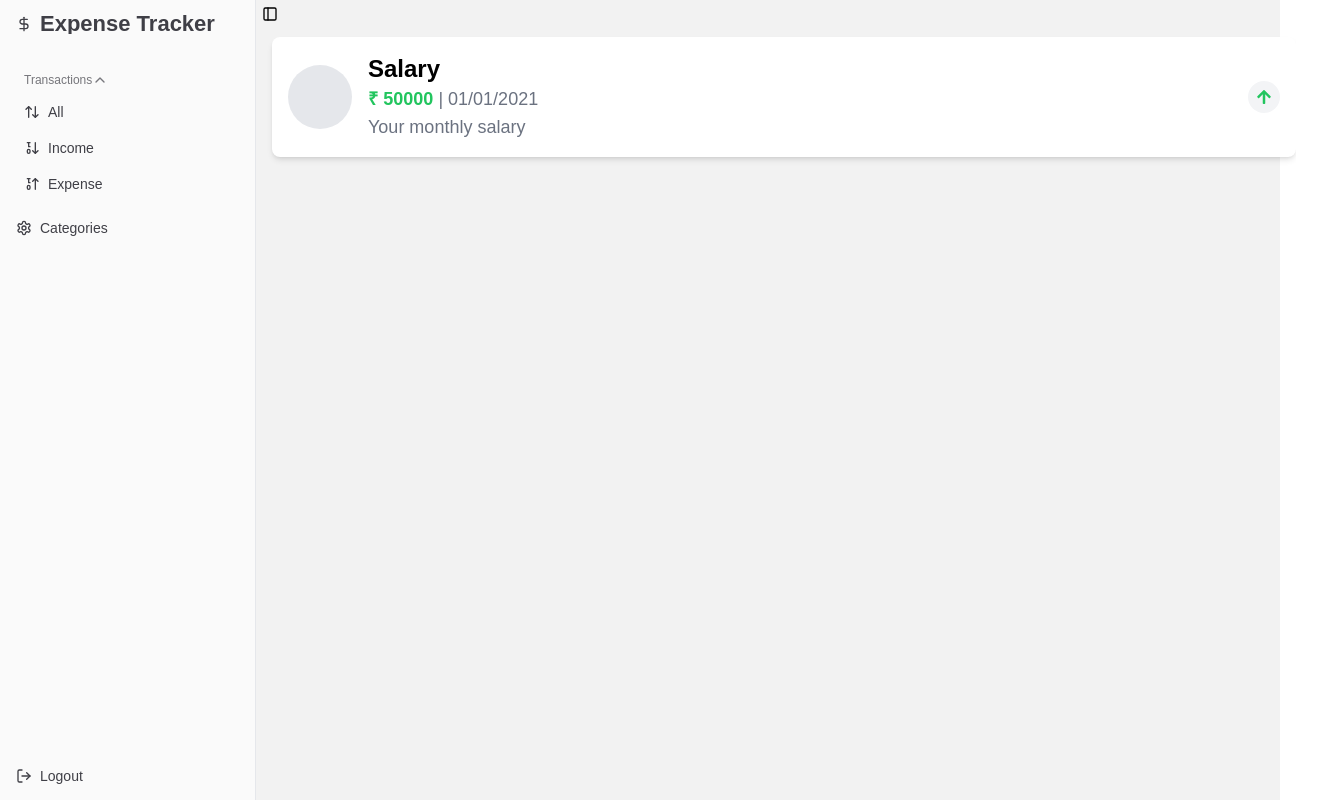
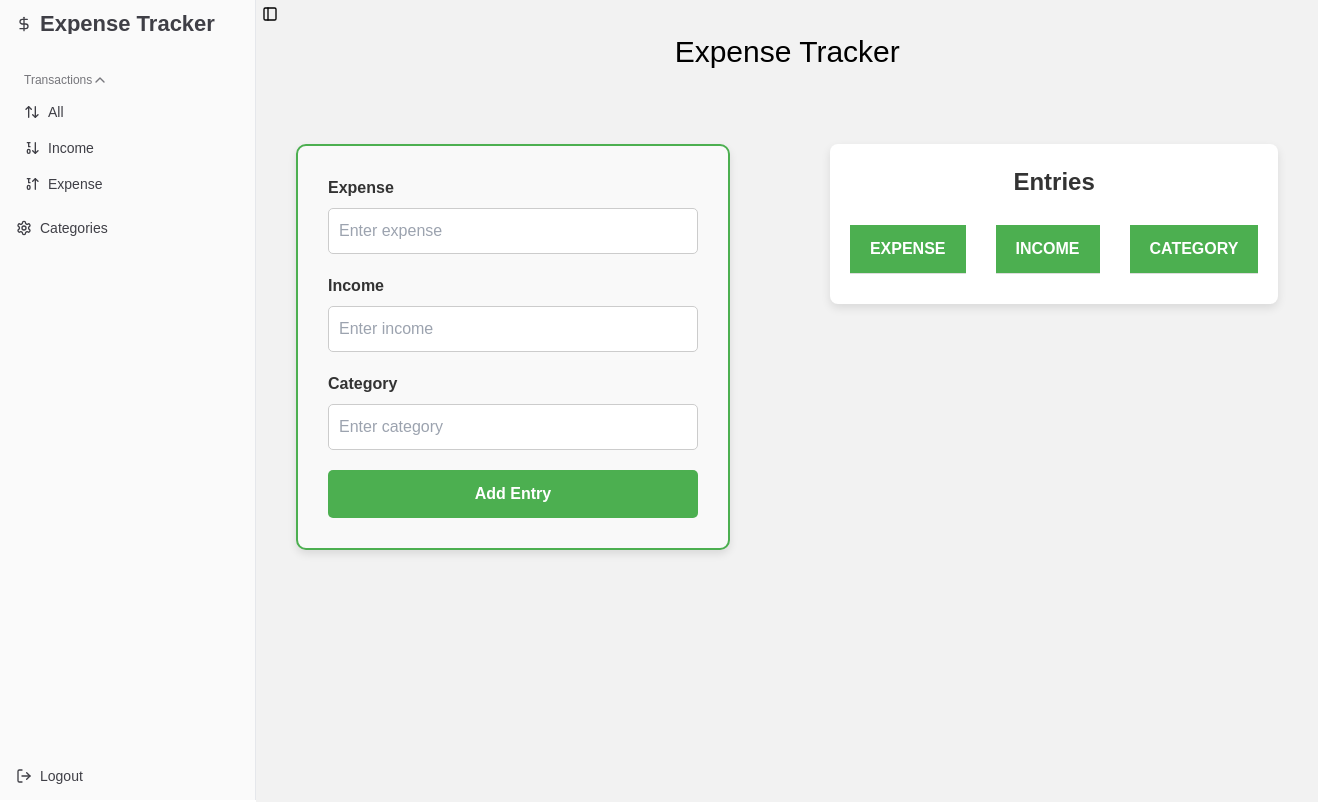
Before and after one commit to DhawalPatel-Mtech/the-optimizers, a Next.js app in the folder frontend/: page /income in a window 1280 px wide. Shown: the top 802 px of the page, 1318 px wide, since content can reach past the window. Built offline with nearby package versions, Linux system fonts and the light colour scheme.

Commit message:
ui changes in form

```diff
--- a/frontend/src/app/Categories/page.js
+++ b/frontend/src/app/Categories/page.js
@@ -13,13 +13,24 @@ export default function TablePage() {
 
   return (
     <div>
-      <h2>Expense Tracker</h2>
+      <h2
+        style={{
+          marginBottom: "30px",
+          textAlign: "center",
+          font: "bold",
+          fontSize: "30px",
+        }}
+      >
+        Expense Tracker
+      </h2>
       <div
         style={{
           display: "flex",
           height: "100vh",
           background: "#f2f2f2",
           width: "83vw",
+          gap: "100px",
+          padding: "40px",
         }}
       >
         <FormComponent onAddEntry={handleAddEntry} />
--- a/frontend/src/app/expense/page.js
+++ b/frontend/src/app/expense/page.js
@@ -13,13 +13,24 @@ export default function TablePage() {
 
   return (
     <div>
-      <h2>Expense Tracker</h2>
+      <h2
+        style={{
+          marginBottom: "30px",
+          textAlign: "center",
+          font: "bold",
+          fontSize: "30px",
+        }}
+      >
+        Expense Tracker
+      </h2>
       <div
         style={{
           display: "flex",
           height: "100vh",
           background: "#f2f2f2",
           width: "83vw",
+          gap: "100px",
+          padding: "40px",
         }}
       >
         <FormComponent onAddEntry={handleAddEntry} />
--- a/frontend/src/app/income/page.js
+++ b/frontend/src/app/income/page.js
@@ -1,13 +1,41 @@
-import TransactionCard from "@/components/TransactionCard";
+"use client";
+import { useState } from "react";
+import FormComponent from "../../components/Form";
+import TableComponent from "../../components/AllTransaction";
+// import styles from "./TablePage.module.css";
 
-export default function Income() {
+export default function TablePage() {
+  const [entries, setEntries] = useState([]);
+
+  const handleAddEntry = (entry) => {
+    setEntries((prevEntries) => [...prevEntries, entry]);
+  };
+
   return (
-    <TransactionCard
-      type="income"
-      categoryName="Salary"
-      categoryDesciption="Your monthly salary"
-      amount={50000}
-      date="01/01/2021"
-    />
+    <div>
+      <h2
+        style={{
+          marginBottom: "30px",
+          textAlign: "center",
+          font: "bold",
+          fontSize: "30px",
+        }}
+      >
+        Expense Tracker
+      </h2>
+      <div
+        style={{
+          display: "flex",
+          height: "100vh",
+          background: "#f2f2f2",
+          width: "83vw",
+          gap: "100px",
+          padding: "40px",
+        }}
+      >
+        <FormComponent onAddEntry={handleAddEntry} />
+        <TableComponent entries={entries} />
+      </div>
+    </div>
   );
 }
--- a/frontend/src/components/AllTransaction/AllTransaction.module.css
+++ b/frontend/src/components/AllTransaction/AllTransaction.module.css
@@ -1,7 +1,9 @@
 .tableContainer {
   padding: 20px;
+  flex: 1;
   max-width: 800px;
-  margin: auto;
+  /* margin: auto; */
+  height: max-content;
   background-color: #fff;
   box-shadow: 0 4px 10px rgba(0, 0, 0, 0.1);
   border-radius: 8px;
--- a/frontend/src/components/AllTransaction/index.js
+++ b/frontend/src/components/AllTransaction/index.js
@@ -6,15 +6,28 @@ export default function TableComponent({ entries }) {
       <h3 className={styles.tableTitle}>Entries</h3>
       <table className={styles.table}>
         <thead>
-          <tr>
+          <tr
+            style={{
+              display: "flex",
+              justifyContent: "space-between",
+              gap: "30px",
+            }}
+          >
             <th>Expense</th>
             <th>Income</th>
             <th>Category</th>
           </tr>
         </thead>
-        <tbody style={{ display: "flex", gap: "20px" }}>
+        <tbody>
           {entries.map((entry, index) => (
-            <tr key={index}>
+            <tr
+              key={index}
+              style={{
+                display: "flex",
+                justifyContent: "space-between",
+                gap: "30px",
+              }}
+            >
               <td>{entry.expense || "-"}</td>
               <td>{entry.income || "-"}</td>
               <td>{entry.category || "-"}</td>
--- a/frontend/src/components/Form/Form.module.css
+++ b/frontend/src/components/Form/Form.module.css
@@ -7,8 +7,10 @@
   border-radius: 10px;
   background-color: #f9f9f9;
   box-shadow: 0 4px 8px rgba(0, 0, 0, 0.1);
-  max-width: 400px;
-  margin: auto;
+  /* max-width: 400px; */
+  flex: 1;
+  /* margin: auto; */
+  height: max-content;
 }
 
 .field {
```
